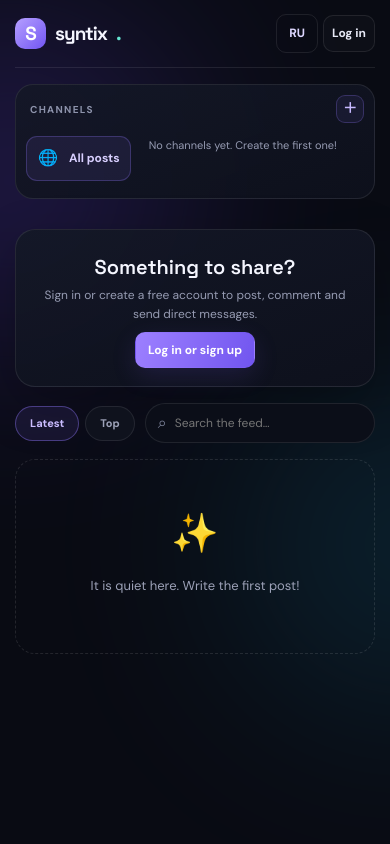
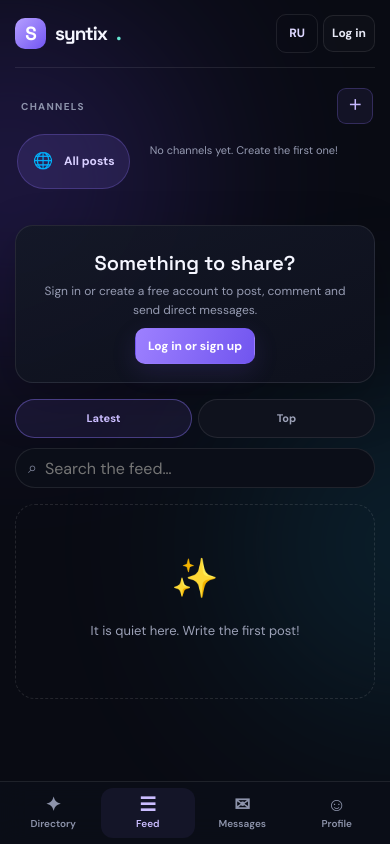
Before and after one commit to syntix99/syntix, a plain HTML site: page feed.html in a window 390 px wide. Both pictures are taken after a click on the button "EN". Shown: the top 844 px of the page. Drawn offline with Linux system fonts and the light colour scheme; no server answers.

Commit message:
Add files via upload

```diff
--- a/feed.html
+++ b/feed.html
@@ -17,8 +17,7 @@
   <aside class="feed-left">
     <div class="side-card">
       <div class="side-head"><small data-i="channels">КАНАЛЫ</small><button type="button" id="newChannel" class="mini-btn" data-i="newChannelShort" title="Создать канал">＋</button></div>
-      <button type="button" class="chan active" id="allBtn" data-ch=""><span class="ci">🌐</span><span class="cn" data-i="allPosts">Все посты</span></button>
-      <div id="chanList" class="chan-list"></div>
+      <div class="chan-scroll"><button type="button" class="chan active" id="allBtn" data-ch=""><span class="ci">🌐</span><span class="cn" data-i="allPosts">Все посты</span></button><div id="chanList" class="chan-list"></div></div>
     </div>
   </aside>
 
--- a/profile.css
+++ b/profile.css
@@ -71,3 +71,21 @@ a:focus-visible,button:focus-visible,input:focus-visible,select:focus-visible,te
 .likebtn{font-size:11px}
 .likebtn.on{color:#ff9ecb}
 .rating-stars{color:#ffd29d;letter-spacing:2px;margin:0 0 6px}
+
+/* ---- mobile: bottom tab bar (top nav is hidden by styles.css below 560px) ---- */
+.tabbar{display:none}
+button,a{touch-action:manipulation}
+@media(max-width:560px){
+  .tabbar{position:fixed;left:0;right:0;bottom:0;z-index:60;display:grid;grid-template-columns:repeat(4,1fr);padding:6px 6px calc(6px + env(safe-area-inset-bottom));background:#0b0e18f2;-webkit-backdrop-filter:blur(14px);backdrop-filter:blur(14px);border-top:1px solid var(--line)}
+  .tabbar a{display:grid;justify-items:center;gap:2px;padding:7px 2px;border-radius:12px;color:#8d93ab;font-size:10px;font-weight:600}
+  .tabbar a span{font-size:19px;line-height:1}
+  .tabbar a.on{color:#cbbdff;background:#8b72fa14}
+  body.has-tabbar{padding-bottom:calc(70px + env(safe-area-inset-bottom))}
+  .cmpbar{bottom:calc(78px + env(safe-area-inset-bottom))}
+  .toasts{left:12px;right:12px;bottom:calc(86px + env(safe-area-inset-bottom))}
+  input,select,textarea{font-size:16px!important}
+  .stars button{width:46px;height:46px}
+  .profile-actions .btn{flex:1}
+  .ptabs{flex-wrap:nowrap;overflow-x:auto;scrollbar-width:none}
+  .ptabs button{flex:none}
+}
--- a/social.css
+++ b/social.css
@@ -145,17 +145,43 @@
 
 @media(max-width:1020px){.feed-page{grid-template-columns:210px minmax(0,1fr)}.feed-right{display:none}}
 @media(max-width:760px){
-  .feed-page{grid-template-columns:minmax(0,1fr);gap:14px;padding-top:16px}
+  .feed-page{grid-template-columns:minmax(0,1fr);gap:12px;padding-top:14px;padding-bottom:30px}
   .feed-left{position:static}
-  .side-card{padding:10px}
-  .chan-list{display:flex;max-height:none;overflow-x:auto;gap:6px;padding-bottom:4px}
-  .feed-left .side-card{display:flex;flex-wrap:wrap;align-items:center;gap:6px}
-  .feed-left .side-head{width:100%}
-  .chan{width:auto;white-space:nowrap;border-color:var(--line)}
-  .compose-row{flex-direction:column}
-  .dm-page{grid-template-columns:minmax(0,1fr);height:calc(100vh - 130px)}
+  .feed-left .side-card{padding:6px 0 0;border:0;background:none}
+  .side-head{padding:0 2px 8px}
+  .chan-scroll{display:flex;gap:8px;overflow-x:auto;padding:2px 2px 8px;scrollbar-width:none;-webkit-overflow-scrolling:touch}
+  .chan-scroll::-webkit-scrollbar{display:none}
+  .chan-list{display:contents;max-height:none}
+  .chan{flex:none;width:auto;white-space:nowrap;padding:9px 14px;border-color:var(--line);border-radius:999px;background:#0f121d}
+  .chan.active{background:#8b72fa22}
+  .mini-btn{width:36px;height:36px}
+  .compose-card{padding:14px;border-radius:18px}
+  .compose-row .av{display:none}
+  .compose-bar select{flex:1 1 calc(50% - 4px);max-width:none;height:42px}
+  .compose-bar .counter{order:5;margin-left:0}
+  .compose-bar .btn{flex:1 1 100%;order:6;height:44px}
+  .compose-fields input,.compose-fields textarea,.compose-bar select,.cform input,.dlg-box input,.dlg-box textarea,.dlg-box select,.feed-search input,.dm-form textarea{font-size:16px}
+  .feed-search{max-width:none;flex:1 1 100%}
+  .pills{width:100%}.pill-btn{flex:1;padding:10px 14px}
+  .post{padding:15px 14px 8px;border-radius:18px}
+  .post-body{font-size:14px}
+  .act{min-height:40px;padding:8px 11px}
+  .linkbtn{padding:10px 6px}
+  .cform input{height:44px}
+  .chan-banner{padding:16px;gap:12px}
+  .cb-icon{width:54px;height:54px;font-size:28px}
+  .cb-actions{width:100%}.cb-actions .btn{flex:1}
+  .dlg{max-height:calc(100vh - 24px);max-height:calc(100dvh - 24px);overflow:auto}
+  /* messages: list page + full-screen chat */
+  .dm-page{display:block;height:auto;min-height:calc(100vh - 190px);padding-top:12px;padding-bottom:12px}
+  .dm-list{border-radius:18px;min-height:60vh}
   .dm-page .dm-chat{display:none}
   .dm-page.chat-open .dm-list{display:none}
-  .dm-page.chat-open .dm-chat{display:flex}
-  .dm-back{display:inline-grid}
+  .dm-page.chat-open .dm-chat{display:flex;position:fixed;left:0;right:0;top:var(--vvt,0px);height:100vh;height:var(--vvh,100dvh);z-index:80;border:0;border-radius:0;background:#0b0e18}
+  .dm-back{display:inline-grid;width:40px;height:40px;font-size:18px}
+  .dm-head{padding:10px 12px;padding-top:max(10px,env(safe-area-inset-top))}
+  .dm-form{padding:10px 12px;padding-bottom:max(10px,env(safe-area-inset-bottom))}
+  .dm-form .btn{height:44px}
+  .dm-msgs{padding:12px;overscroll-behavior:contain}
+  .bubble{max-width:84%;font-size:14px}
 }
--- a/ui.js
+++ b/ui.js
@@ -44,5 +44,30 @@
     } catch { prompt('', location.href); }
   });
 
+  function tabbar() {
+    const r = ru();
+    const file = location.pathname.split('/').pop() || 'index.html';
+    const here = { 'index.html': 'index.html', 'tool.html': 'index.html', 'feed.html': 'feed.html', 'community.html': 'feed.html', 'messages.html': 'messages.html', 'profile.html': 'profile.html' }[file] || '';
+    const items = [
+      ['index.html', '✦', r ? 'Каталог' : 'Directory'],
+      ['feed.html', '☰', r ? 'Лента' : 'Feed'],
+      ['messages.html', '✉', r ? 'Сообщения' : 'Messages'],
+      ['profile.html', '☺', r ? 'Профиль' : 'Profile']
+    ];
+    let bar = document.querySelector('.tabbar');
+    if (!bar) {
+      bar = document.createElement('div');
+      bar.className = 'tabbar';
+      bar.setAttribute('role', 'navigation');
+      document.body.append(bar);
+      document.body.classList.add('has-tabbar');
+      const l = document.querySelector('#language');
+      if (l) l.addEventListener('click', () => setTimeout(tabbar, 0));
+    }
+    bar.setAttribute('aria-label', r ? 'Основная навигация' : 'Main navigation');
+    bar.innerHTML = items.map(([h, i, label]) => `<a href="./${h}" class="${h === here ? 'on' : ''}"${h === here ? ' aria-current="page"' : ''}><span aria-hidden="true">${i}</span>${label}</a>`).join('');
+  }
+
   skipLink();
+  tabbar();
 })();
```
Also changed, not shown: messages.js (+13 -0 lines).
